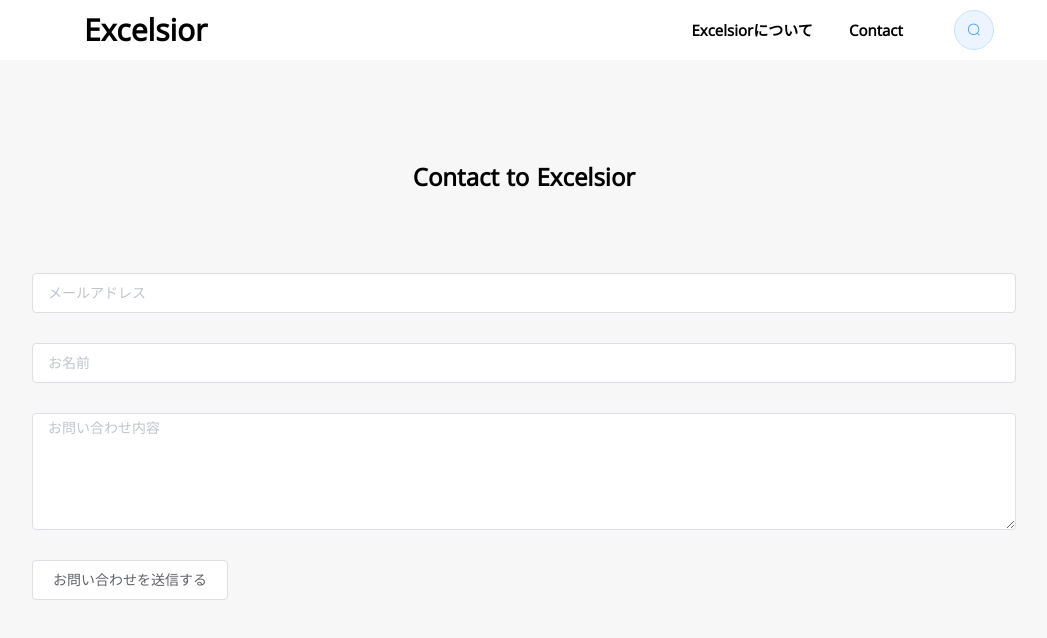
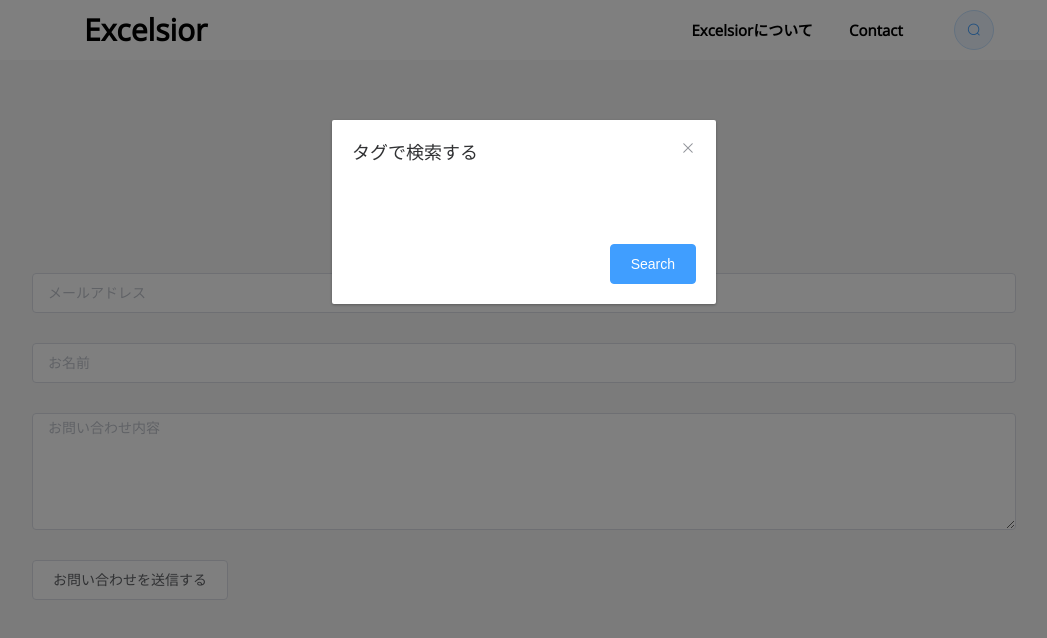
Before and after one commit to aiirononeko/s_blog, a Nuxt app: page /contact in a window 1280 px wide. Both pictures are taken after a click on the button 1089 px from the left and 30 px from the top of the page. Shown: the top 638 px of the page, without its empty margins (116-1163 px from the left). Built offline with nearby package versions, Linux system fonts and the light colour scheme.

Commit message:
タグの遷移先を設定’

```diff
--- a/components/shared/Header.vue
+++ b/components/shared/Header.vue
@@ -4,10 +4,32 @@
       <el-col :span="3"><nuxt-link to="/" class="blog-title">Excelsior</nuxt-link></el-col>
       <el-col :span="3" :offset="12" class="header-link"><nuxt-link to="/about">Excelsiorについて</nuxt-link></el-col>
       <el-col :span="2" class="header-link2"><nuxt-link to="/contact">Contact</nuxt-link></el-col>
-      <el-col :span="3" class="header-link3"><el-button icon="el-icon-search" circle style="margin-top: 10px;"></el-button></el-col>
+      <el-col :span="3" class="header-link3"><el-button icon="el-icon-search" circle style="margin-top: 10px;" @click="dialogVisible = true"></el-button></el-col>
+      <el-dialog
+        title="タグで検索する"
+        :visible.sync="dialogVisible"
+        width="30%"
+      >
+        <ul>
+          <li v-for="(tag, i) in tags" :key="i">{{ tag.fields.name }}</li>
+        </ul>
+        <span slot="footer" class="dialog-footer">
+          <el-button type="primary" @click="dialogVisible = false">Search</el-button>
+        </span>
+      </el-dialog>
     </el-row>
   </header>
 </template>
+
+<script>
+  export default {
+    data() {
+      return {
+        dialogVisible: false
+      }
+    }
+  }
+</script>
 
 <style>
 
--- a/pages/about.vue
+++ b/pages/about.vue
@@ -60,10 +60,10 @@
         <h2 class="about-title" style="margin-bottom: 60px; margin-top: 60px;">Let's Read My Posts!</h2>
           <el-row>
             <el-col :span="3" v-for="(tag, i) in tags" :key="i" class="about-pc">
-              <el-button round>{{ tag.fields.name }}</el-button>
+              <el-button round @click="searchTag(tag.sys.id)">{{ tag.fields.name }}</el-button>
             </el-col>
             <el-col :span="24" v-for="(tag, i) in tags" :key="i" class="about-mobile">
-              <el-button round style="margin-bottom:20px;">{{ tag.fields.name }}</el-button>
+              <el-button round style="margin-bottom:20px;" @click="searchTag(tag.sys.id)">{{ tag.fields.name }}</el-button>
             </el-col>
           </el-row>
       </el-main>
@@ -92,7 +92,13 @@
         }
       })
       .catch(console.error)
-  }
+    },
+    methods: {
+      searchTag(tag) {
+        console.log(tag)
+        this.$router.push('/')
+      }
+    }
   }
 </script>
 
--- a/pages/index.vue
+++ b/pages/index.vue
@@ -39,7 +39,10 @@ export default {
   },
   asyncData({ env }) {
     return client
-      .getEntries({ content_type: env.CTF_BLOG_POST_TYPE_ID })
+      .getEntries({
+        content_type: env.CTF_BLOG_POST_TYPE_ID,
+        'fields.tags.sys.id': ''
+      })
       .then(entries => {
         return {
           posts: entries.items
--- a/pages/posts/_id/_slug.vue
+++ b/pages/posts/_id/_slug.vue
@@ -60,7 +60,6 @@ export default {
         'sys.id': params.id
       })
       .then(entries => {
-        console.log(entries.items[0])
         return {
           post: entries.items[0]
         }
```
